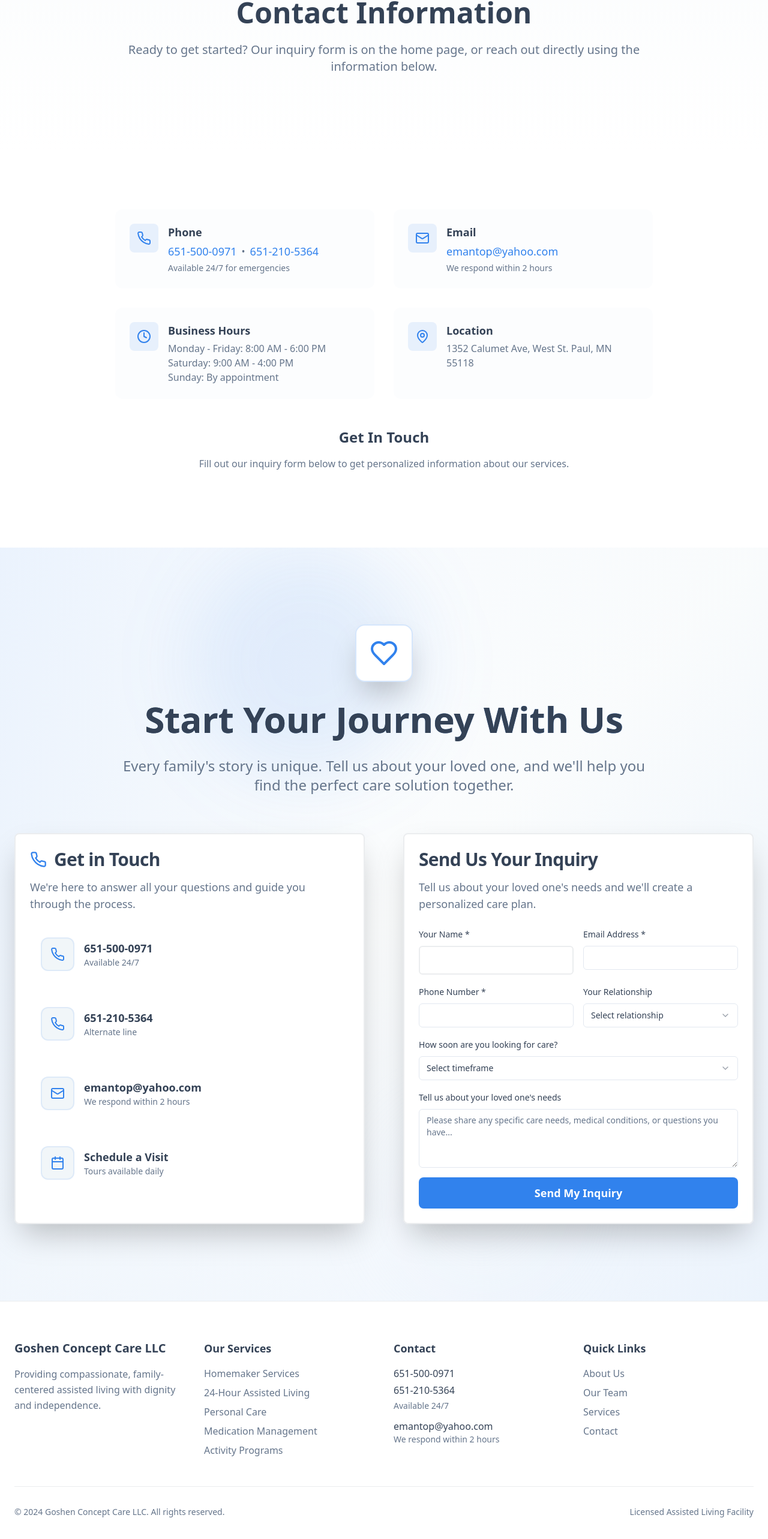
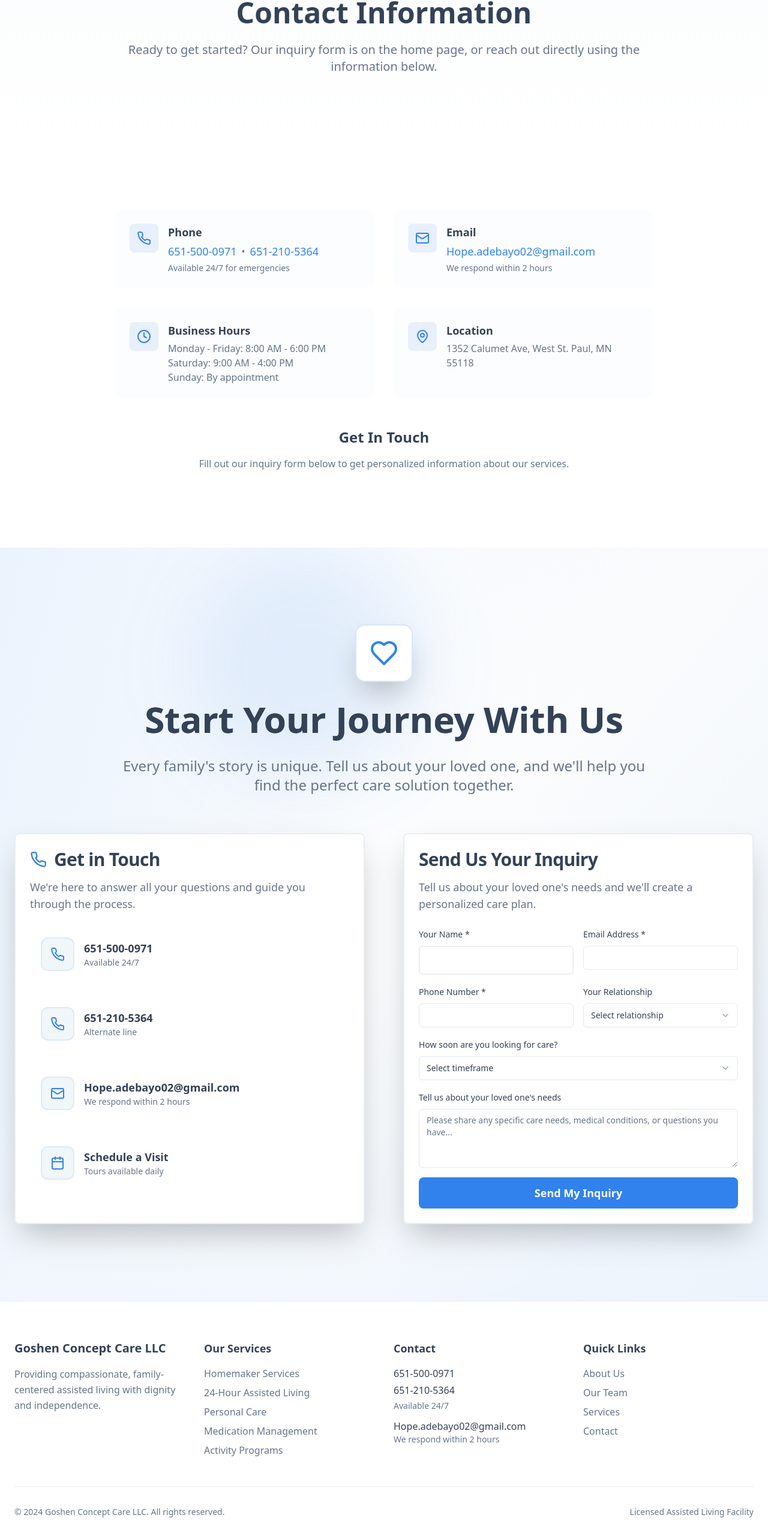
Before and after one commit to HopeAdebayo02/hearthside-inquiries-welcome, a React (Vite) app: page /contact in a window 1280 px wide. Shown: the part 179-2745 px from the top of the page at 60% size. Built offline with nearby package versions, Linux system fonts and the light colour scheme.

Commit message:
chore(contact): update email to Hope.adebayo02@gmail.com across footer, contact page, and inquiry form

```diff
--- a/src/components/Footer.tsx
+++ b/src/components/Footer.tsx
@@ -48,11 +48,11 @@ const Footer = () => {
               </div>
               <div>
                 <a
-                  href="mailto:emantop@yahoo.com"
+                  href="mailto:Hope.adebayo02@gmail.com"
                   className="font-medium text-foreground hover:text-primary transition-colors"
-                  aria-label="Email us at emantop@yahoo.com"
+                  aria-label="Email us at Hope.adebayo02@gmail.com"
                 >
-                  emantop@yahoo.com
+                  Hope.adebayo02@gmail.com
                 </a>
                 <p className="text-sm">We respond within 2 hours</p>
               </div>
--- a/src/components/InquiryForm.tsx
+++ b/src/components/InquiryForm.tsx
@@ -129,15 +129,15 @@ Message: ${formData.message}
                 </button>
 
                 <button
-                  onClick={() => window.open('mailto:emantop@yahoo.com')}
+                  onClick={() => window.open('mailto:Hope.adebayo02@gmail.com')}
                   className="flex items-center space-x-4 w-full text-left hover:bg-care-accent rounded-xl p-4 transition-all duration-200 border-2 border-transparent hover:border-primary/20 focus:outline-none focus:ring-2 focus:ring-primary focus:ring-offset-2 min-h-[68px]"
-                  aria-label="Email us at emantop@yahoo.com"
+                  aria-label="Email us at Hope.adebayo02@gmail.com"
                 >
                   <div className="flex items-center justify-center w-14 h-14 bg-care-accent rounded-xl border-2 border-primary/10">
                     <Mail className="w-6 h-6 text-primary" />
                   </div>
                   <div>
-                    <p className="font-bold text-foreground text-lg">emantop@yahoo.com</p>
+                    <p className="font-bold text-foreground text-lg">Hope.adebayo02@gmail.com</p>
                     <p className="text-muted-foreground text-sm">We respond within 2 hours</p>
                   </div>
                 </button>
--- a/src/pages/Contact.tsx
+++ b/src/pages/Contact.tsx
@@ -56,11 +56,11 @@ const Contact = () => {
                 <div>
                   <h3 className="text-lg font-semibold text-foreground mb-1">Email</h3>
                   <a
-                    href="mailto:emantop@yahoo.com"
+                    href="mailto:Hope.adebayo02@gmail.com"
                     className="text-primary hover:text-primary/80 transition-colors text-lg font-medium"
-                    aria-label="Email us at emantop@yahoo.com"
+                    aria-label="Email us at Hope.adebayo02@gmail.com"
                   >
-                    emantop@yahoo.com
+                    Hope.adebayo02@gmail.com
                   </a>
                   <p className="text-muted-foreground text-sm mt-1">We respond within 2 hours</p>
                 </div>
```
